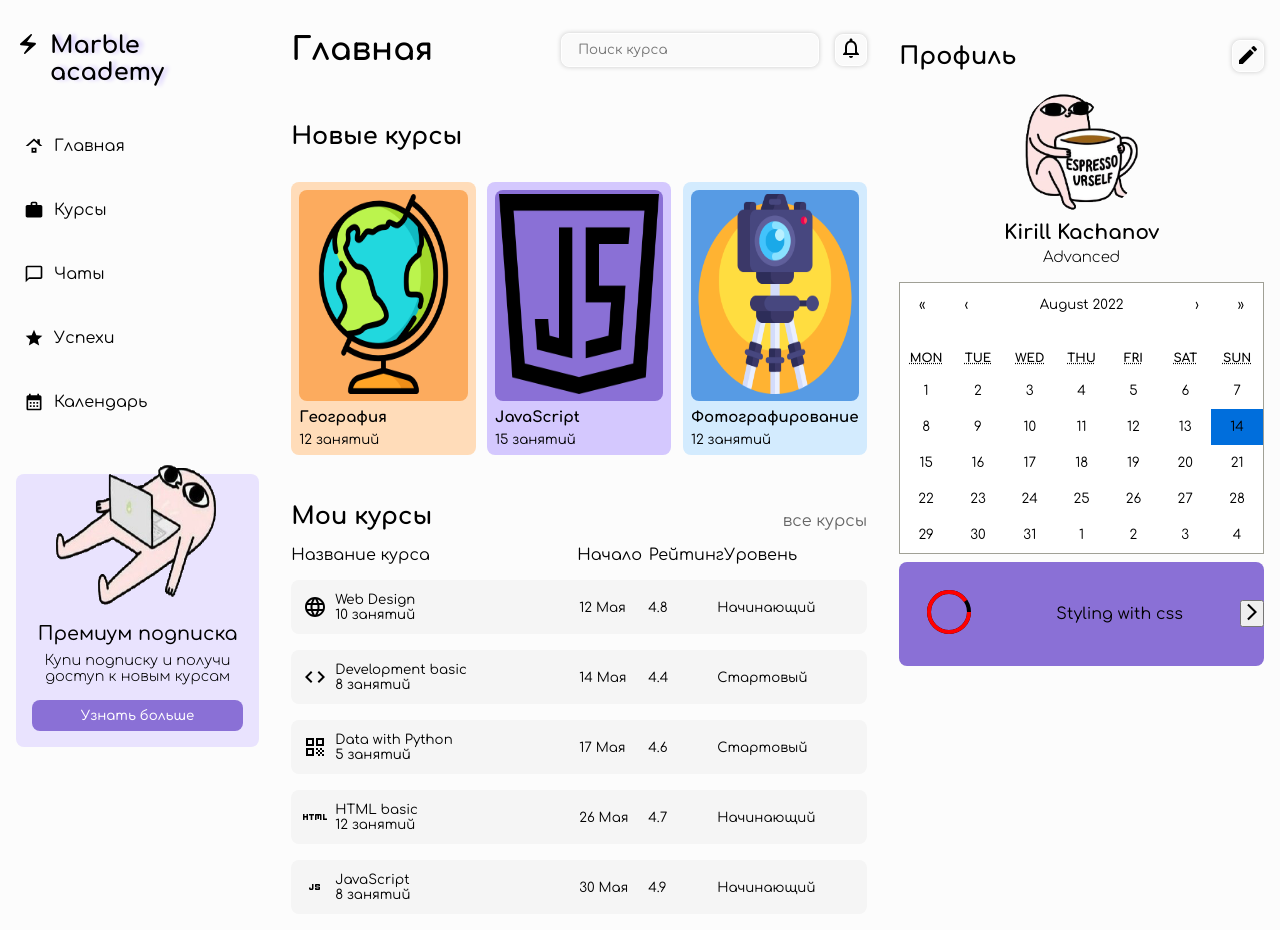
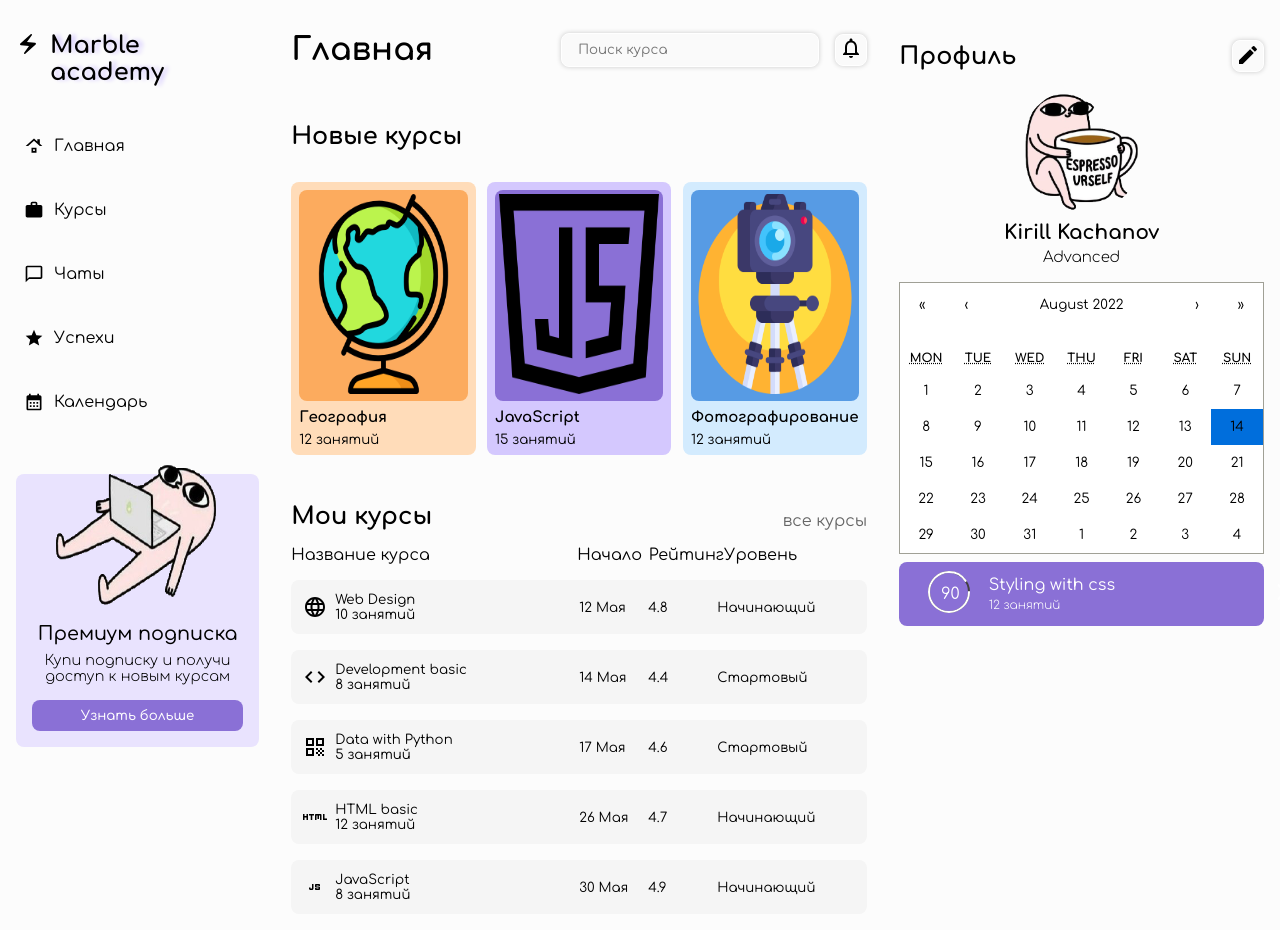
Before and after one commit to LeonG11/task-manager, a React (Create React App) app: page / in a window 1280 px wide. Built offline with nearby package versions, Linux system fonts and the light colour scheme.

Commit message:
fix any bugs

```diff
--- a/src/Component/CircleProgress.jsx
+++ b/src/Component/CircleProgress.jsx
@@ -9,29 +9,28 @@ function setProgress(percent, radius) {
 export default function CircleProgress(props) {
   const [radius, setRadius] = useState(20);
   const [circleReference, setCircleReference] = useState(2 * Math.PI * radius);
-  const [percent, setPercent] = useState(parseInt(props.value));
+  const [percent, setPercent] = useState(parseInt(props.percent));
   return (
     <div className="progress__ring">
       <svg className="progress-ring" width="100" height="100">
         <circle
-          stroke="black"
-          strokeWidth="4"
+          className="progress__ring__circle__back"
+          strokeWidth="2"
           cx="50"
           cy="50"
           r={radius}
           fill="transparent"
         />
         <circle
-          className="progress__ring__circle"
-          stroke="red"
-          strokeWidth="4"
+          className="progress__ring__circle__up"
+          strokeWidth="2"
           cx="50"
           cy="50"
           r={radius}
           fill="transparent"
           strokeDashoffset={setProgress(percent, radius)}
           strokeDasharray={`${circleReference} ${circleReference}`}
-        />
+        ></circle>
       </svg>
     </div>
   );
--- a/src/Component/CourseProgress.jsx
+++ b/src/Component/CourseProgress.jsx
@@ -5,10 +5,16 @@ import ArrowForwardIosIcon from "@mui/icons-material/ArrowForwardIos";
 export default function CourseProgress(props) {
   return (
     <div className="CourseProgress__block">
-      <CircleProgress value={props.value} className="CourseProgress__block__circle" />
-      <div className="CourseProgress__block__head">
-        <div>{props.name}</div>
-        <div>{props.lessons}</div>
+      <CircleProgress
+        percent={props.value}
+        className="CourseProgress__block__circle"
+      />
+      <div className="CourseProgress__header">
+        <div className="CourseProgress__header__percent">{props.value}</div>
+        <div className="CourseProgress__block__head">
+          <div className="CourseProgress__block__name">{props.name}</div>
+          <div className="CourseProgress__block__lesson">{`${parseInt(props.lesson)} занятий`}</div>
+        </div>
       </div>
       <button className="CourseProgress__block__btn">
         <ArrowForwardIosIcon fontSize="small" />
--- a/src/Component/Profile.jsx
+++ b/src/Component/Profile.jsx
@@ -25,7 +25,7 @@ export default function Profile() {
       }`}
       </style>
       <Calendar onChange={setCalendarValue} value={calendarValue} />
-      <CourseProgress name="Styling with css" value="90" />
+      <CourseProgress name="Styling with css" value="90" lesson="12"  />
     </div>
   );
 }
--- a/src/index.scss
+++ b/src/index.scss
@@ -309,12 +309,51 @@ body {
   }
 }
 
-.CourseProgress__block{
+.CourseProgress__block {
   background-color: #8a70d6;
   display: flex;
   flex-direction: row;
   align-items: center;
-  justify-content: space-between;
-  border-radius: .5rem;
+  border-radius: 0.5rem;
   margin-top: 0.5rem;
+  height: 4rem;
+  button {
+    margin-left: 35%;
+    background: none;
+    border: none;
+    filter: invert(100%);
+  }
+  &__name{
+    font-size: 16px;
+  }
+  &__lesson{
+    font-size: 12px;
+    margin-top: 0.25rem;
+    font-weight: 300;
+  }
 }
+
+.CourseProgress__header {
+  display: flex;
+  flex-direction: row;
+  align-items: center;
+  text-align: left;
+  &__percent{
+    margin-left: -40%;
+    margin-right: 20%;
+  }
+  div{
+    white-space: nowrap;
+    color:white;
+  }
+}
+
+.progress__ring__circle {
+  &__up {
+    stroke: #ffffff;
+    stroke-linecap: round;
+  }
+  &__back {
+    stroke: #424040;
+  }
+}
```
